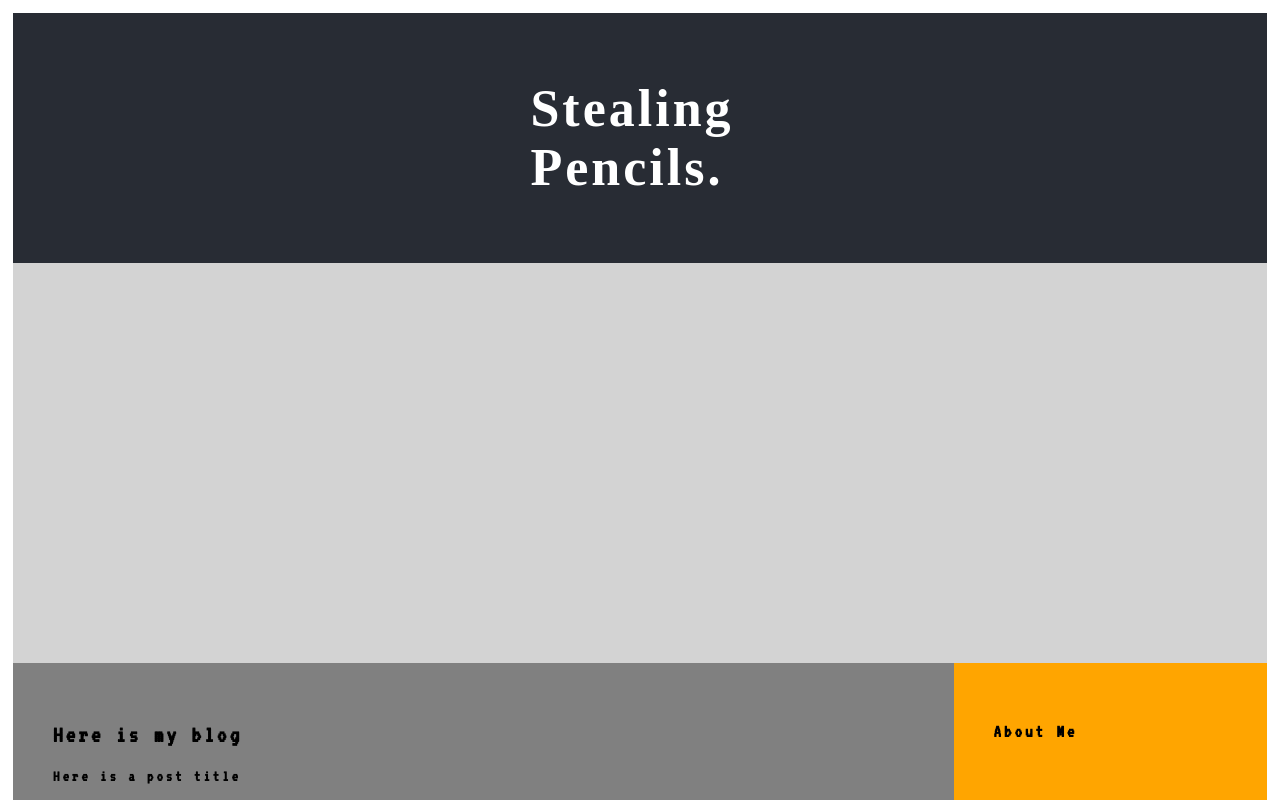
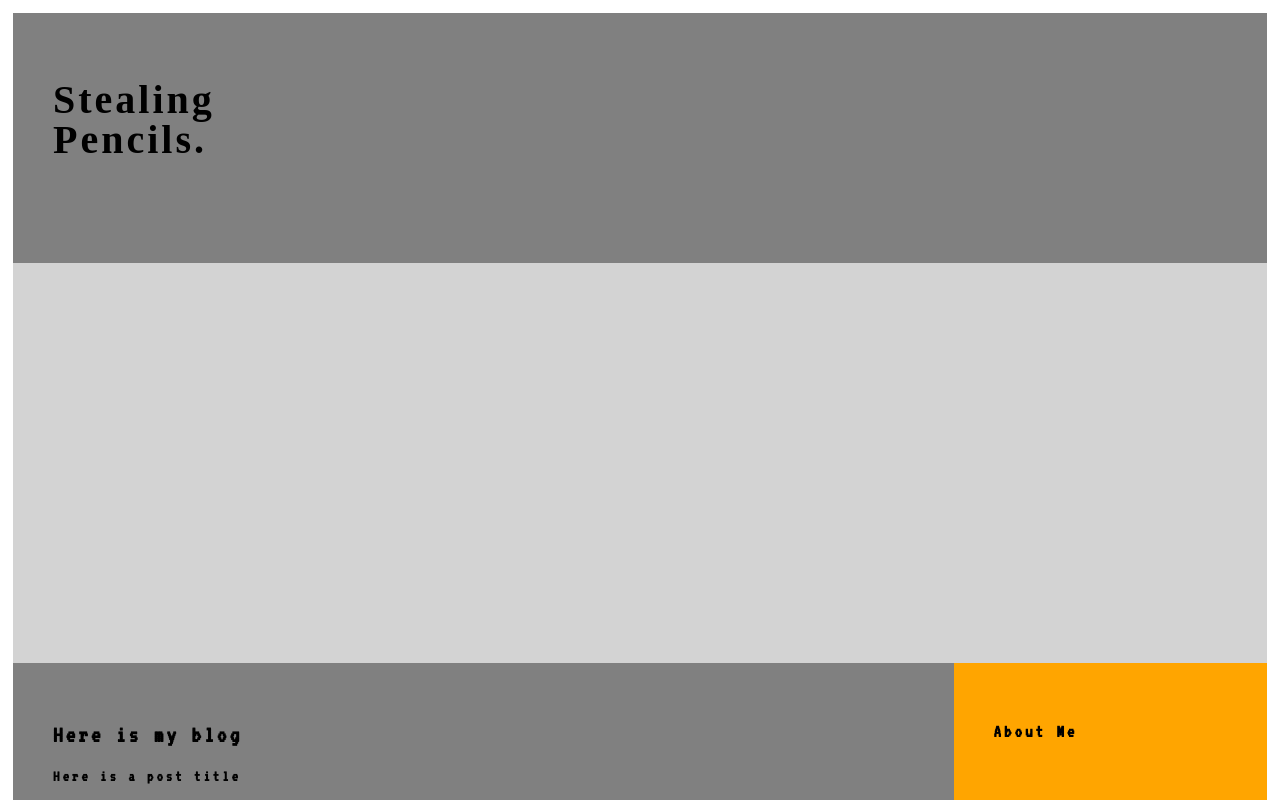
Before and after one commit to stealing-pencils/my_website, a React (Create React App) app in the folder my_website/: page / in a window 1280 px wide. Shown: the top 800 px of the page. Built offline with nearby package versions, Linux system fonts and the light colour scheme; a web font is replaced by a local one.

Commit message:
made website header style responsive

```diff
--- a/my_website/src/App.css
+++ b/my_website/src/App.css
@@ -21,9 +21,11 @@
     white-space: pre-wrap;
     padding: 5vh;
     background-color: gray;
-    display: flex;
+    line-height: 40px;
+    /* display: flex; */
     align-items: center;
-    justify-content: center;
+    /* justify-content: center; */
+    justify-content: space-around;
     font-size: 20px;
     font-weight: 100;
     /* font-size: calc(20px + 3vmin); */
@@ -66,15 +68,13 @@
     "f f f f";
   }
 
-  .header {
-    background-color: #282c34;
-
+  /* .header {
     display: flex;
     align-items: center;
     justify-content: center;
     font-size: calc(10px + 2vmin);
     color: white;
-  }
+  } */
 
   .title-image {
     grid-area: i;
```
